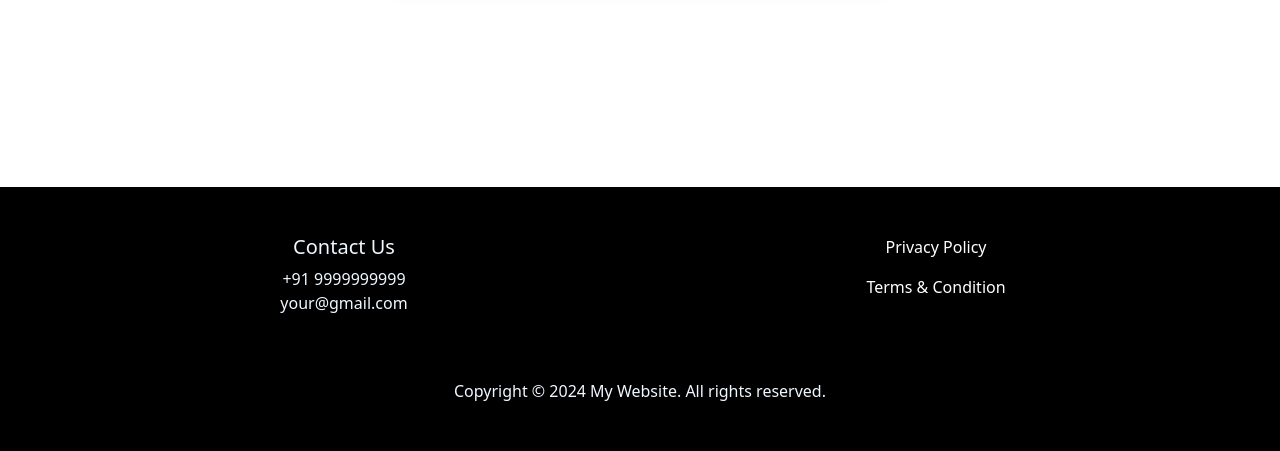
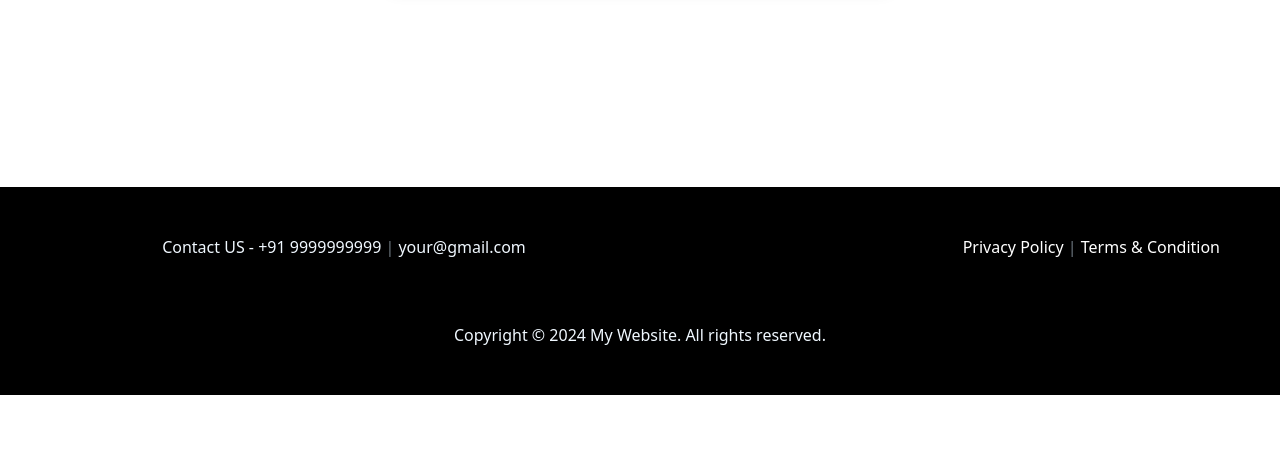
Before and after one commit to developerRanjeet/flask-mongodb-web-app, a Flask app: page / in a window 1280 px wide. Shown: the part 3558-4009 px from the top of the page. After the commit the page ends 3953 px from the top, so only its background shows below. Run offline with Flask 3, Linux system fonts and the light colour scheme; some libraries are stand-ins or nearby versions.

Commit message:
modify footer

```diff
--- a/templates/footer.html
+++ b/templates/footer.html
@@ -1,12 +1,14 @@
 <footer class="container-fluid mt-5">
   <div class="row p-5 text-center">
     <div class="col-md-6 col-sm-12">
-      <p class="h5">Contact Us</p>
-      <p>+91 9999999999</br>your@gmail.com</p>
+      <p><span class="h6">Contact US - </span>+91 9999999999 <span class="text-secondary">|</span> your@gmail.com</p>
     </div>
     <div class="col-md-6 col-sm-12">
-      <p><a href="#">Privacy Policy</a></p>
-      <p><a href="#">Terms & Condition</a></p>
+      <p class="float-end">
+        <a href="#">Privacy Policy</a>
+        <span class="text-secondary">|</span>
+        <a href="#">Terms & Condition</a>
+      </p>
     </div>
   </div>
   <p class="text-center pb-5">Copyright &copy; 2024 My Website. All rights reserved.</p>
```
